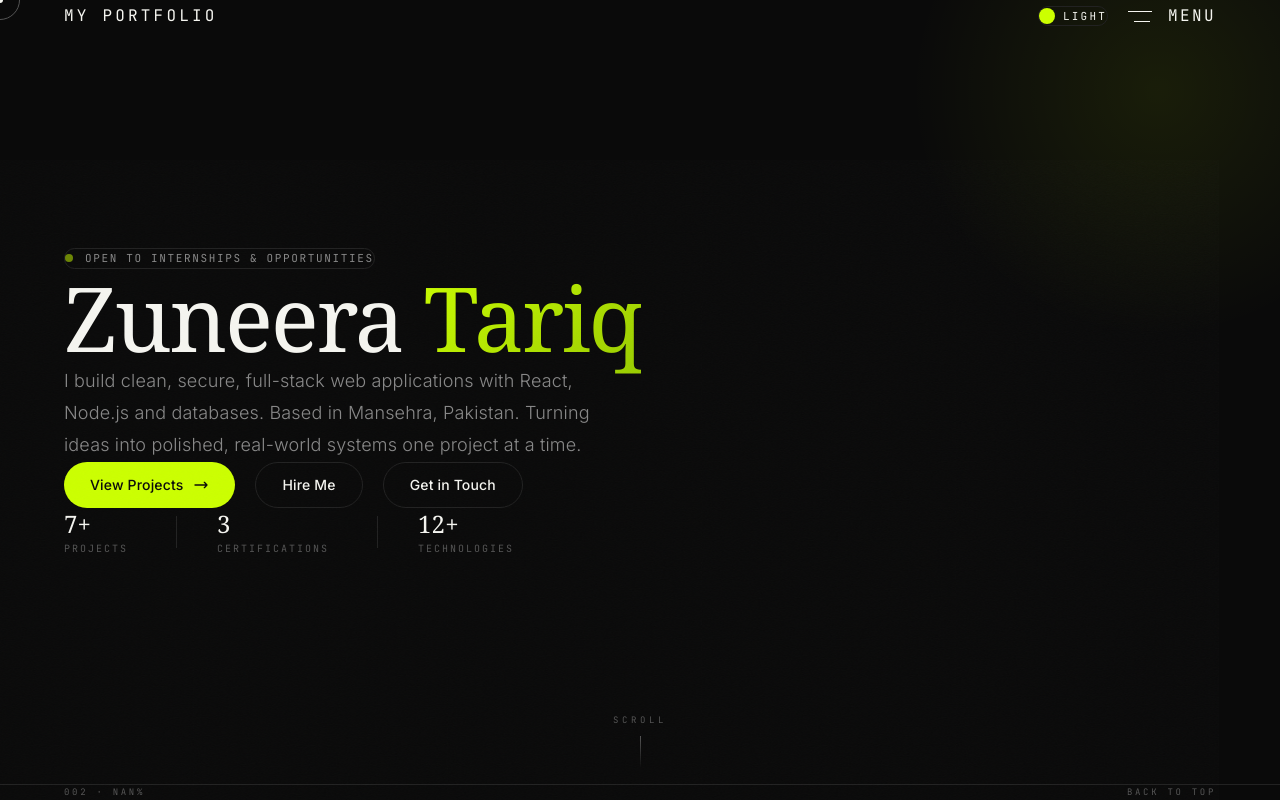
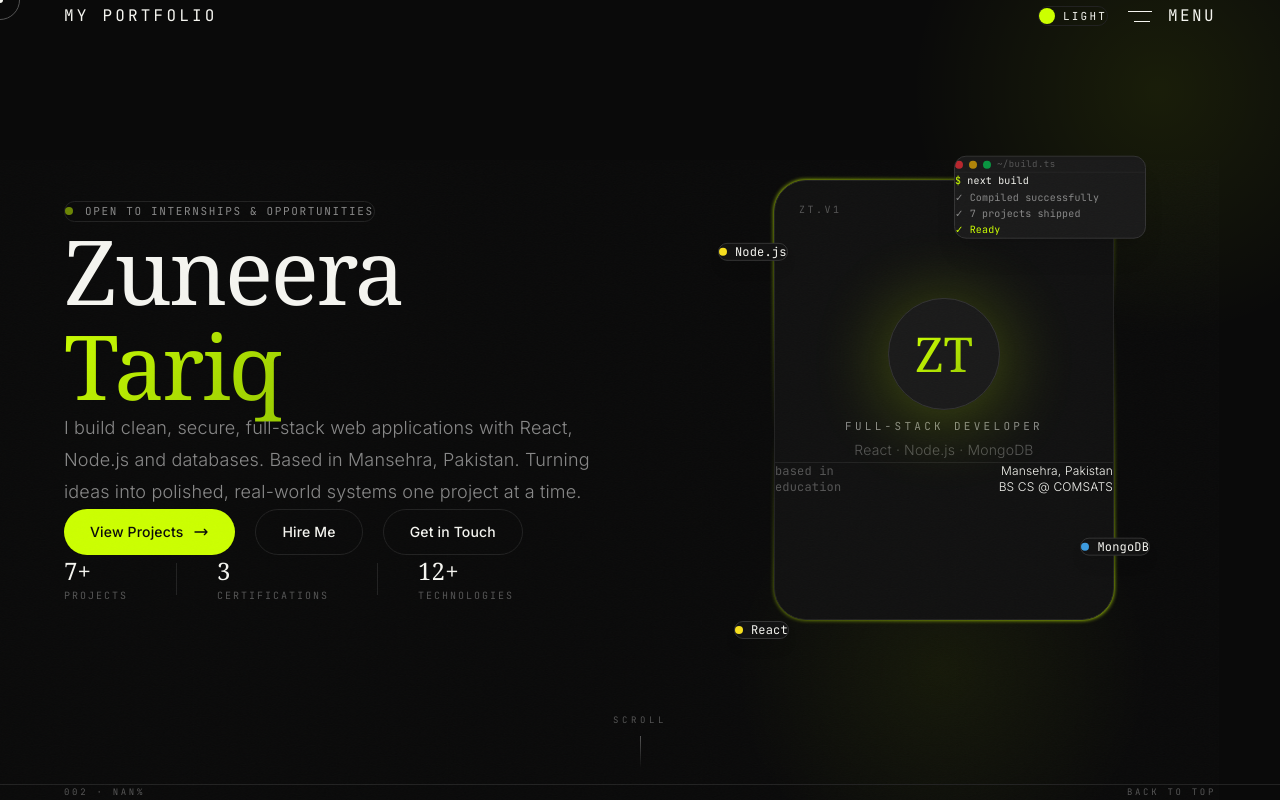
Before and after one commit to Zuneera134/My-Portfolio, a Next.js app: page / in a window 1280 px wide. Shown: the top 800 px of the page. Built offline with nearby package versions, Linux system fonts and the light colour scheme.

Commit message:
Add-eye-catching-hero-visual-with-floating-tech-cards

```diff
--- a/src/components/sections/Hero.tsx
+++ b/src/components/sections/Hero.tsx
@@ -9,9 +9,10 @@ export default function Hero() {
   const desc = useRef<HTMLDivElement>(null);
   const actions = useRef<HTMLDivElement>(null);
   const stats = useRef<HTMLDivElement>(null);
+  const visual = useRef<HTMLDivElement>(null);
 
   useEffect(() => {
-    const list = [badge, name, desc, actions, stats];
+    const list = [badge, name, desc, actions, stats, visual];
     const tl = gsap.timeline({ delay: 0.2 });
     list.forEach((r, i) => {
       if (!r.current) return;
@@ -22,8 +23,22 @@ export default function Hero() {
         i * 0.1
       );
     });
+
+    const floating = gsap.utils.toArray<HTMLElement>(".hero-float");
+    const floatTweens = floating.map((el) =>
+      gsap.to(el, {
+        y: -14,
+        duration: 2.4 + Math.random() * 1.4,
+        yoyo: true,
+        repeat: -1,
+        ease: "sine.inOut",
+        delay: Math.random(),
+      })
+    );
+
     return () => {
       tl.kill();
+      floatTweens.forEach((t) => t.kill());
     };
   }, []);
 
@@ -43,7 +58,19 @@ export default function Hero() {
         }}
       />
 
-      <div className="relative z-10 w-full max-w-[1100px] mx-auto py-24">
+      {/* Second glow behind visual */}
+      <div
+        className="absolute bottom-[-10%] right-[10%] w-[420px] h-[420px] rounded-full opacity-[0.06] pointer-events-none"
+        style={{
+          background:
+            "radial-gradient(circle, var(--color-accent) 0%, transparent 70%)",
+        }}
+      />
+
+      <div className="relative z-10 w-full max-w-[1200px] mx-auto py-24">
+        <div className="grid lg:grid-cols-2 gap-16 items-center">
+          {/* Left: content */}
+          <div className="flex flex-col">
             <div ref={badge} className="opacity-0">
               <span className="inline-flex items-center gap-3 px-4 py-2 rounded-full border border-border text-[11px] font-mono tracking-[0.15em] uppercase text-fg-muted">
                 <span className="w-2 h-2 rounded-full bg-accent animate-pulse" />
@@ -114,6 +141,106 @@ export default function Hero() {
             </div>
           </div>
 
+          {/* Right: eye-catching visual */}
+          <div ref={visual} className="hidden lg:flex justify-center opacity-0">
+            <div className="relative w-[340px] h-[440px]">
+              {/* Accent gradient ring frame */}
+              <div className="absolute inset-0 rounded-[2rem] opacity-[0.12 blur-[2px]"
+                style={{
+                  background:
+                    "linear-gradient(160deg, var(--color-accent) 0%, transparent 45%, var(--color-accent) 100%)",
+                }}
+              />
+
+              {/* Profile card */}
+              <div className="relative w-full h-full rounded-[2rem] border border-border bg-bg-elevated p-8 flex flex-col items-center justify-center text-center overflow-hidden">
+                {/* top-left index */}
+                <span className="absolute top-5 left-6 text-[10px] font-mono uppercase tracking-[0.25em] text-fg-dim">
+                  zt.v1
+                </span>
+                {/* top-right live dot */}
+                <span className="absolute top-5 right-6 flex items-center gap-1.5 text-[10px] font-mono uppercase tracking-[0.2em] text-fg-dim">
+                  <span className="w-1.5 h-1.5 rounded-full bg-accent animate-pulse" />
+                  live
+                </span>
+
+                {/* Monogram */}
+                <div className="relative">
+                  <div className="absolute inset-0 rounded-full opacity-30 blur-2xl"
+                    style={{ background: "var(--color-accent)" }}
+                  />
+                  <div className="hero-float relative w-28 h-28 rounded-full bg-bg-muted border border-border-light flex items-center justify-center">
+                    <span className="font-display text-5xl font-medium text-gradient-accent">
+                      ZT
+                    </span>
+                  </div>
+                </div>
+
+                <p className="mt-6 text-[11px] font-mono uppercase tracking-[0.3em] text-fg-muted">
+                  Full-Stack Developer
+                </p>
+                <p className="mt-2 text-sm font-light text-fg-dim">
+                  React · Node.js · MongoDB
+                </p>
+
+                {/* Divider */}
+                <div className="mt-6 w-full h-px bg-border" />
+
+                <div className="mt-5 w-full space-y-2 text-left">
+                  <div className="flex items-center justify-between text-xs">
+                    <span className="font-mono text-fg-dim">based in</span>
+                    <span className="text-fg font-light">Mansehra, Pakistan</span>
+                  </div>
+                  <div className="flex items-center justify-between text-xs">
+                    <span className="font-mono text-fg-dim">education</span>
+                    <span className="text-fg font-light">BS CS @ COMSATS</span>
+                  </div>
+                </div>
+              </div>
+
+              {/* Floating terminal card */}
+              <div className="hero-float absolute -top-6 -right-8 w-48 rounded-xl border border-border-light bg-bg-muted shadow-xl overflow-hidden">
+                <div className="flex items-center gap-1.5 px-3 py-2 border-b border-border">
+                  <span className="w-2 h-2 rounded-full bg-red-500/70" />
+                  <span className="w-2 h-2 rounded-full bg-yellow-500/70" />
+                  <span className="w-2 h-2 rounded-full bg-green-500/70" />
+                  <span className="ml-2 text-[9px] font-mono tracking-wider text-fg-dim">
+                    ~/build.ts
+                  </span>
+                </div>
+                <div className="px-3 py-3 font-mono text-[10px] leading-relaxed">
+                  <div>
+                    <span className="text-accent">$</span>{" "}
+                    <span className="text-fg">next build</span>
+                  </div>
+                  <div className="text-fg-muted">✓ Compiled successfully</div>
+                  <div className="text-fg-muted">✓ 7 projects shipped</div>
+                  <div className="text-accent">✓ Ready</div>
+                </div>
+              </div>
+
+              {/* Floating tech badge - React */}
+              <div className="hero-float absolute -bottom-5 -left-10 px-4 py-2.5 rounded-full border border-border-light bg-bg-elevated text-xs font-mono flex items-center gap-2 shadow-lg">
+                <span className="w-2 h-2 rounded-full" style={{ background: "var(--lang-js)" }} />
+                <span className="text-fg">React</span>
+              </div>
+
+              {/* Floating tech badge - Node */}
+              <div className="hero-float absolute top-16 -left-14 px-4 py-2.5 rounded-full border border-border-light bg-bg-elevated text-xs font-mono flex items-center gap-2 shadow-lg">
+                <span className="w-2 h-2 rounded-full" style={{ background: "var(--lang-js)" }} />
+                <span className="text-fg">Node.js</span>
+              </div>
+
+              {/* Floating badge - MySQL */}
+              <div className="hero-float absolute bottom-16 -right-9 px-4 py-2.5 rounded-full border border-border-light bg-bg-elevated text-xs font-mono flex items-center gap-2 shadow-lg">
+                <span className="w-2 h-2 rounded-full" style={{ background: "var(--lang-css)" }} />
+                <span className="text-fg">MongoDB</span>
+              </div>
+            </div>
+          </div>
+        </div>
+      </div>
+
       {/* Scroll indicator */}
       <div className="absolute bottom-8 left-1/2 -translate-x-1/2 flex flex-col items-center gap-2">
         <span className="text-[9px] font-mono tracking-[0.4em] uppercase text-fg-dim">
```
Lines whose indentation alone changed are shown as unchanged.
